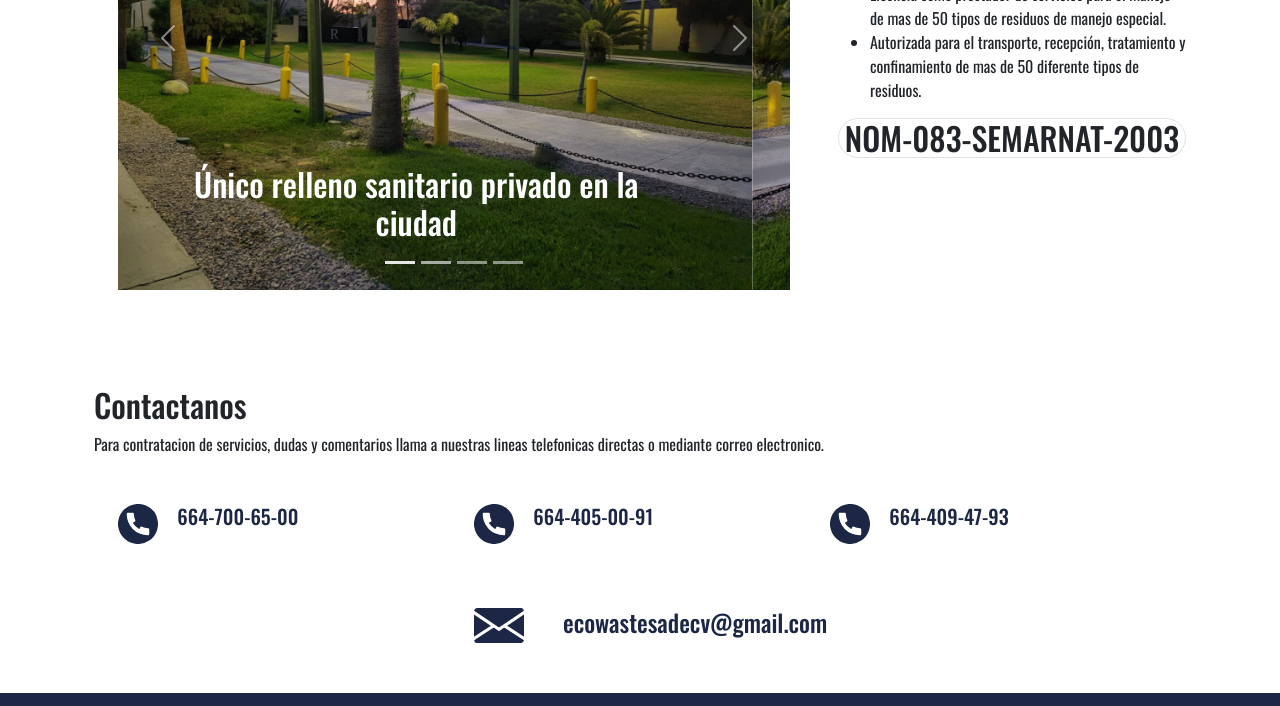
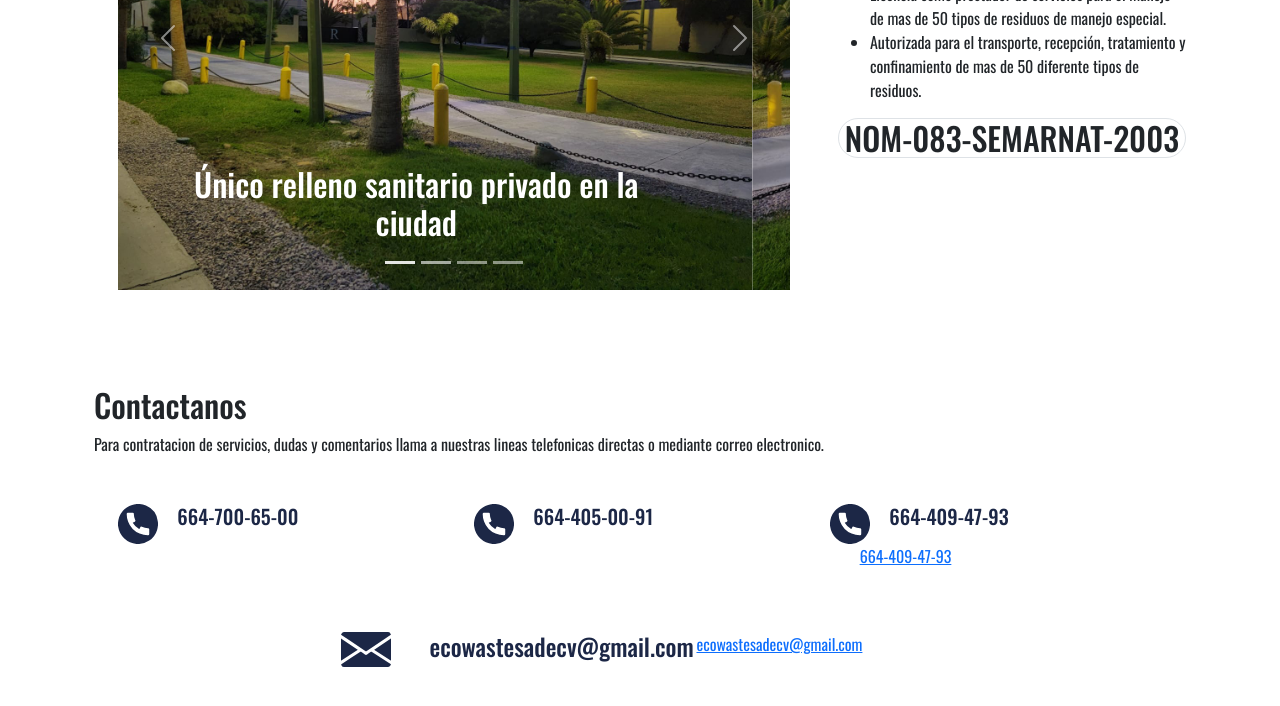
Before and after one commit to BurgosXavier/ecowaste-web, a plain HTML site: page index.html in a window 1280 px wide. Shown: the part 3173-3879 px from the top of the page. Drawn offline with nearby package versions, Linux system fonts and the light colour scheme.

Commit message:
Add files via upload

```diff
--- a/index.html
+++ b/index.html
@@ -267,6 +267,7 @@
             <div class="row justify-content-center my-3 mb-5">
               <div class="col-2 col-lg-2"><img src="svg/telefonoC.svg" width="40px"></div>
               <div class="col-5 col-lg-10"><h5 style="color:#1C2746;">664-409-47-93</h5></div>
+              <div class="col-5 col-lg-10"><a href="tel:+526644094793" >664-409-47-93</a></div>
             </div>
           </div>
         </div>
@@ -275,6 +276,8 @@
         <div class="row justify-content-center">
           <div class="col-2 col-lg-1"><img src="svg/correo.svg" class="img-fluid" width="50px"></div>
           <div class="col-9 col-lg-3"><h4 style="color: #1C2746;">ecowastesadecv@gmail.com</h4></div>
+          <div class="col-9 col-lg-3"><a href="mailto:ecowastesadecv@gmail.com">ecowastesadecv@gmail.com</a></div>
+
         </div>
       </div>
     </div>
```
